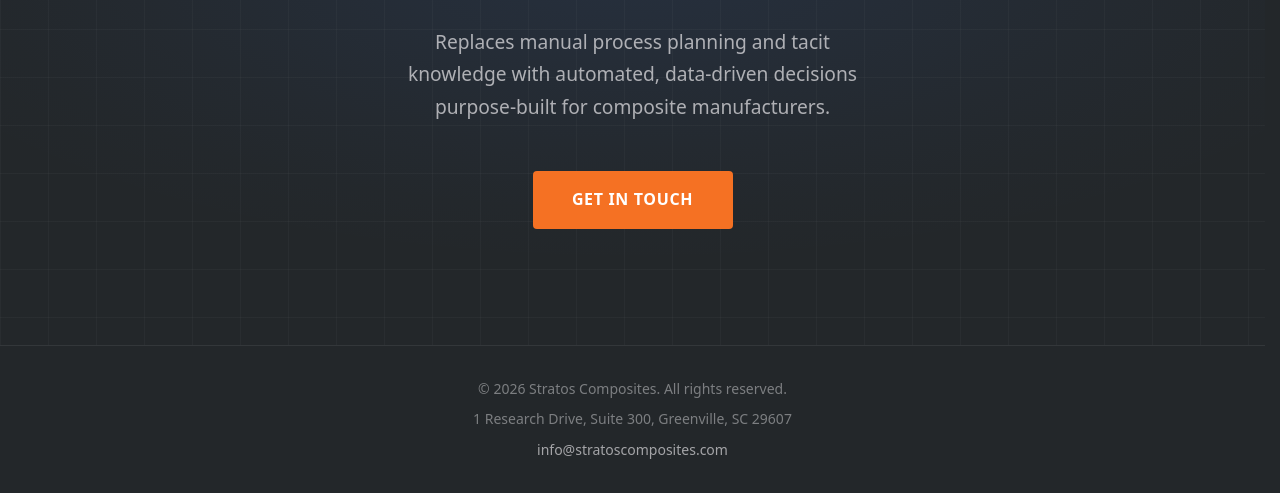
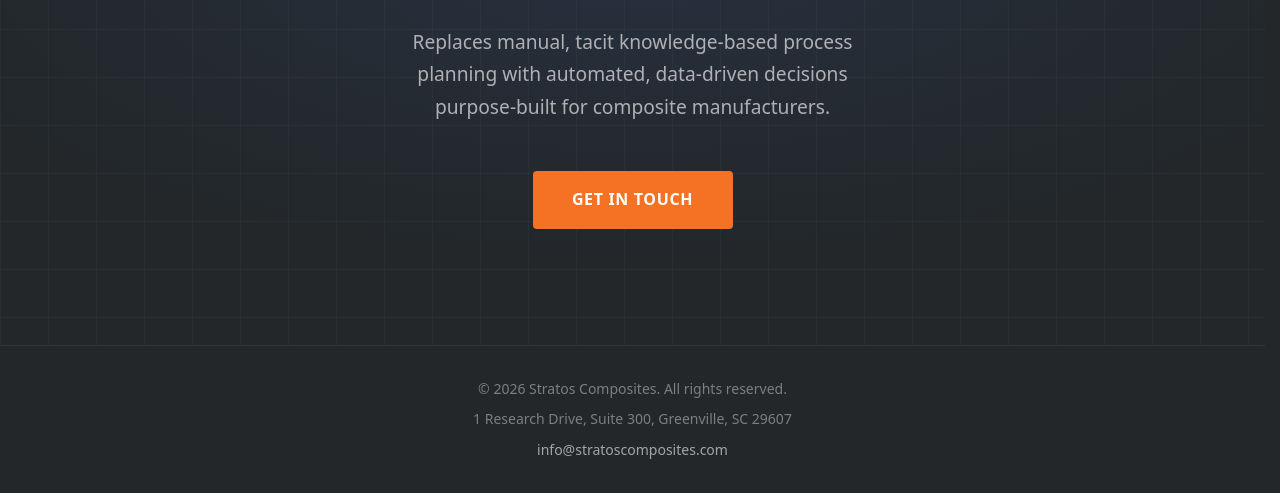
Before and after one commit to matt-stratos/strat-site, a plain HTML site: page index.html in a window 1280 px wide. Shown: the part 307-800 px from the top of the page. Drawn offline with Linux system fonts and the light colour scheme.

Commit message:
Update index.html

```diff
--- a/index.html
+++ b/index.html
@@ -20,16 +20,15 @@
     <section class="hero" aria-label="Stratos Composites introduction">
 
       <div class="hero__inner">
-        <img class="hero__logo" src="assets/logo.svg" alt="Stratos Composites logo" width="480"
-          height="120" />
+        <img class="hero__logo" src="assets/logo.svg" alt="Stratos Composites logo" width="480" height="120" />
 
         <!-- Tagline -->
         <p class="hero__tagline">From Design to Layup. Faster.</p>
 
         <!-- Sub-copy: one line of context below the tagline -->
         <p class="hero__sub">
-          Replaces manual process planning and tacit knowledge with automated, data-driven decisions purpose&#8209;built
-          for composite manufacturers.
+          Replaces manual, tacit knowledge-based process planning with automated, data-driven decisions
+          purpose&#8209;built for composite manufacturers.
         </p>
 
         <!-- Primary CTA -->
```
